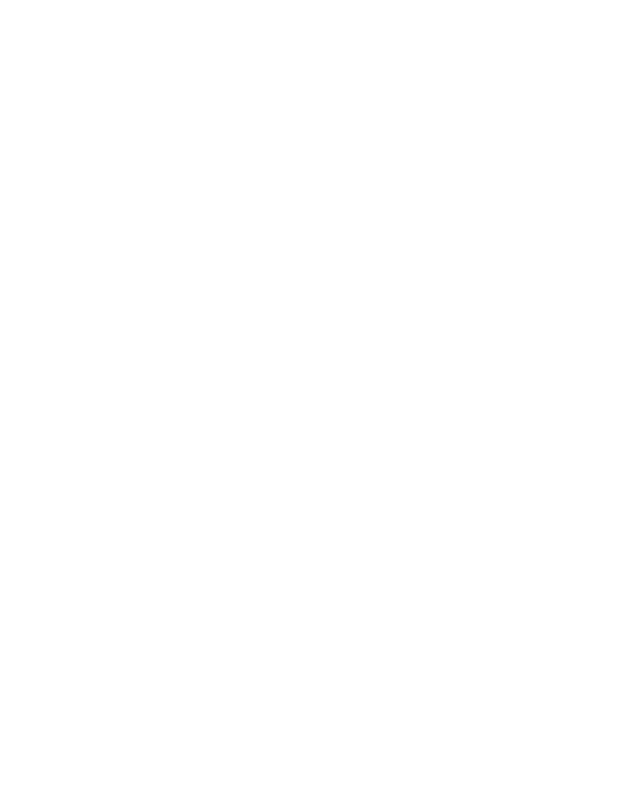
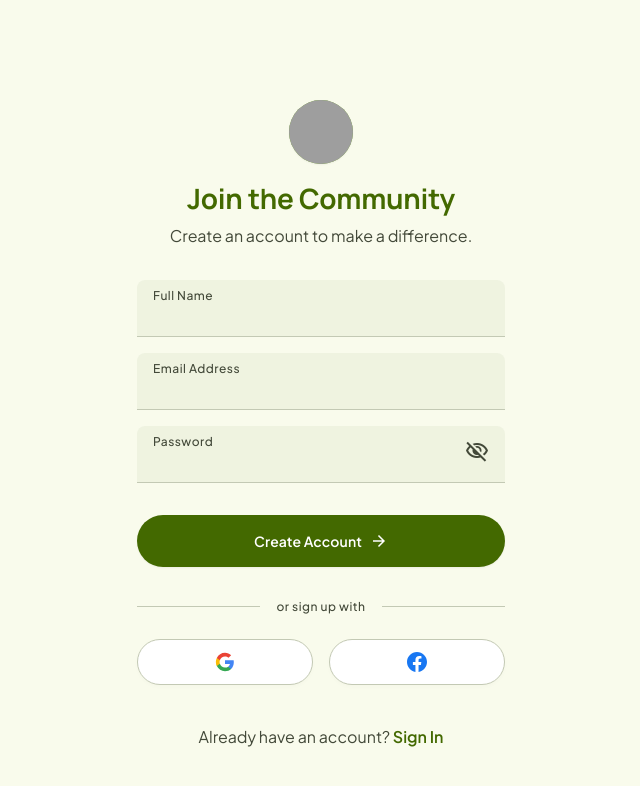
Before and after one commit to st10447771/Go-Africa-Web-App-Prototype, a plain HTML site: page combined working prototype/goafrica-prototype/sign_up.html in a window 1280 px wide. Shown: the whole page, without its empty margins (319-959 px from the left). Drawn offline with nearby package versions, Linux system fonts and the light colour scheme; grey boxes are pictures that could not be loaded.

Commit message:
Update sign_up.html
updated sign_up. html

```diff
--- a/combined working prototype/goafrica-prototype/sign_up.html
+++ b/combined working prototype/goafrica-prototype/sign_up.html
@@ -24,7 +24,7 @@
     }
   </style>
   </head>
-<body class="bg-surface text-on-surface min-h-screen flex flex-col items-center justify-center font-body-md antialiased md:hidden">
+<body class="bg-surface text-on-surface min-h-screen flex flex-col items-center justify-center font-body-md antialiased">
 <div class="w-full max-w-[400px] px-margin-mobile py-8 flex flex-col h-full justify-between">
 <!-- Header Section -->
 <div class="text-center mt-12 mb-8">
```
